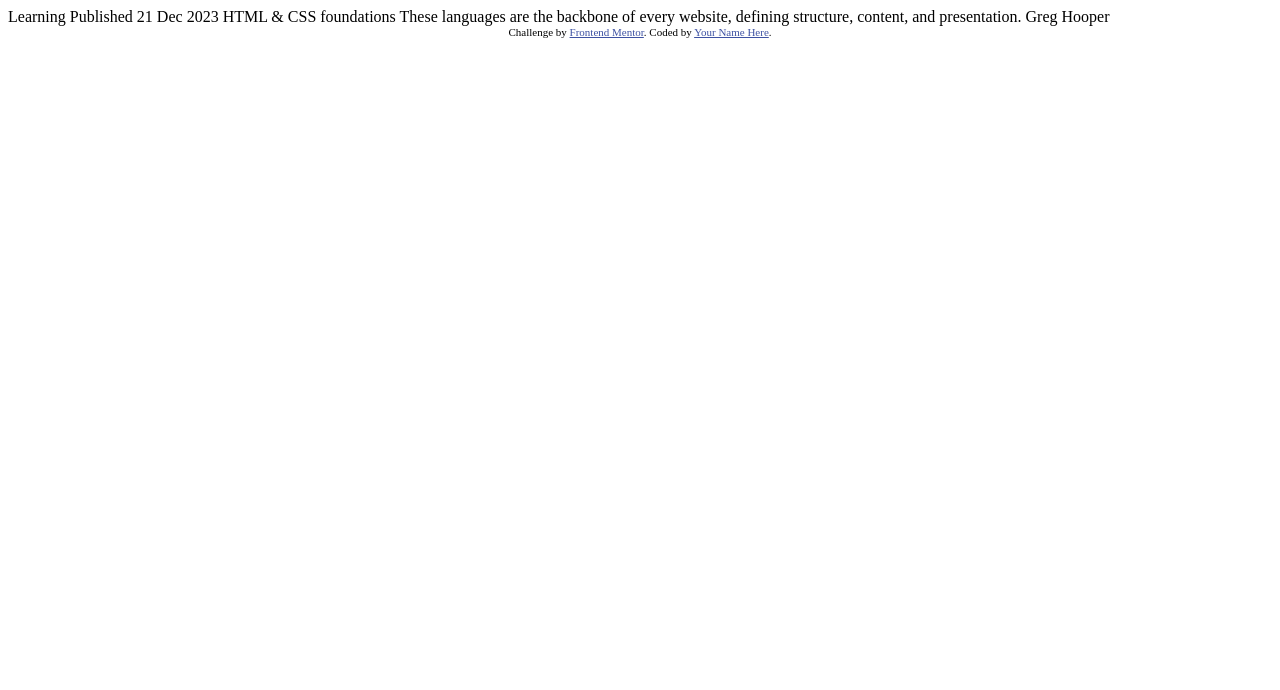
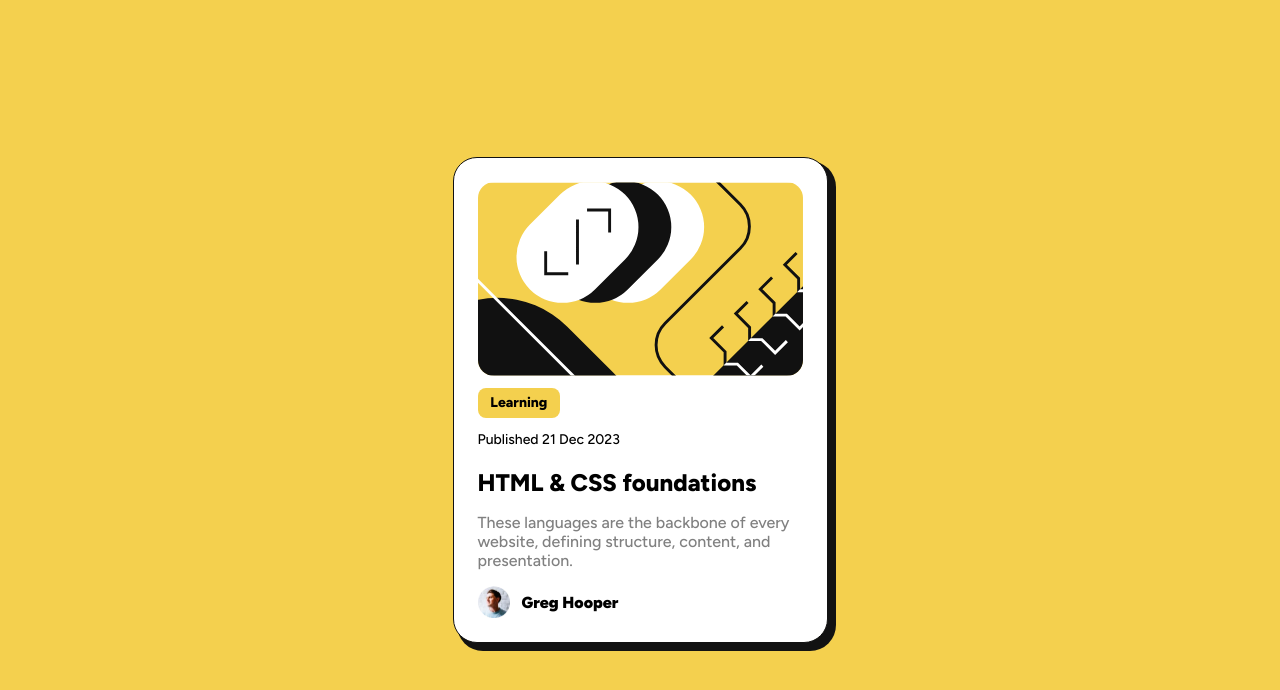
Before and after one commit to sinasalimirad/Blog-Perview-card, a plain HTML site: page index.html in a window 1280 px wide. Drawn offline with Linux system fonts and the light colour scheme.

Commit message:
completed

```diff
--- a/index.html
+++ b/index.html
@@ -8,27 +8,24 @@
 
   <title>Frontend Mentor | Blog preview card</title>
 
-  <!-- Feel free to remove these styles or customise in your own stylesheet 👍 -->
-  <style>
-    .attribution { font-size: 11px; text-align: center; }
-    .attribution a { color: hsl(228, 45%, 44%); }
-  </style>
+  <link rel="stylesheet" href="style.css">
+
 </head>
 <body>
-
-  Learning
-
-  Published 21 Dec 2023
-
-  HTML & CSS foundations
-
-  These languages are the backbone of every website, defining structure, content, and presentation.
-
-  Greg Hooper
-
-  <div class="attribution">
-    Challenge by <a href="https://www.frontendmentor.io?ref=challenge" target="_blank">Frontend Mentor</a>.
-    Coded by <a href="#">Your Name Here</a>.
-  </div>
+  <main>
+    <img class="svg" src="assets/images/illustration-article.svg" alt="">
+    <div class="tag">
+      <p>Learning</p>
+    </div>
+    <div class="publish">
+      <p>Published 21 Dec 2023</p>
+    </div>
+    <h1>HTML & CSS foundations</h1>
+    <p class="text">These languages are the backbone of every website, defining structure, content, and presentation.</p>
+    <div class="profile">
+      <img src="assets/images/image-avatar.webp" alt="">
+      <p>Greg Hooper</p>
+    </div>
+  </main>
 </body>
 </html>
--- /dev/null
+++ b/style.css
@@ -0,0 +1,81 @@
+@import url('https://fonts.googleapis.com/css2?family=Figtree:ital,wght@0,300..900;1,300..900&display=swap');
+
+:root {
+    --Yellow: hsl(47, 88%, 63%);
+    --White: hsl(0, 0%, 100%);
+    --Grey: hsl(0, 0%, 50%);
+    --Black: hsl(0, 0%, 7%);
+}
+
+* {
+    margin: 0;
+    padding: 0;
+    box-sizing: border-box;
+}
+
+body {
+    font-family: "Figtree", sans-serif;
+    font-size: 16px;
+    display: flex;
+    align-items: center;
+    justify-content: center;
+    height: 100vh;
+    width: 100%;
+    background-color: var(--Yellow);
+}
+
+main {
+    display: flex;
+    flex-direction: column;
+    width: 375px;
+    background-color: var(--White);
+    padding: 1.5rem;
+    border: 1px solid var(--Black);
+    box-shadow: 6px 6px 0 2px var(--Black);
+    border-radius: 24px;
+    gap: 1rem;
+}
+
+main .svg {
+    border-radius: 16px;
+}
+
+.tag p {
+    display: inline;
+    padding: 0.4rem 0.8rem;
+    background-color: var(--Yellow);
+    font-weight: 800;
+    border-radius: 0.5rem;
+    font-size: 14px;
+}
+
+.publish p {
+    padding: 0.25rem 0;
+    font-weight: 500;
+    font-size: 14px;
+}
+
+h1 {
+    font-size: 1.5rem;
+    font-weight: 800;
+}
+
+.text {
+    color: var(--Grey);
+    font-weight: 500;
+}
+
+.profile {
+    display: flex;
+    align-items: center;
+    gap: 0.75rem;
+}
+
+.profile img {
+    width: 32px;
+    aspect-ratio: 1;
+}
+
+.profile p {
+    font-weight: 900;
+}
```
Also changed, not shown: 3 other files.
